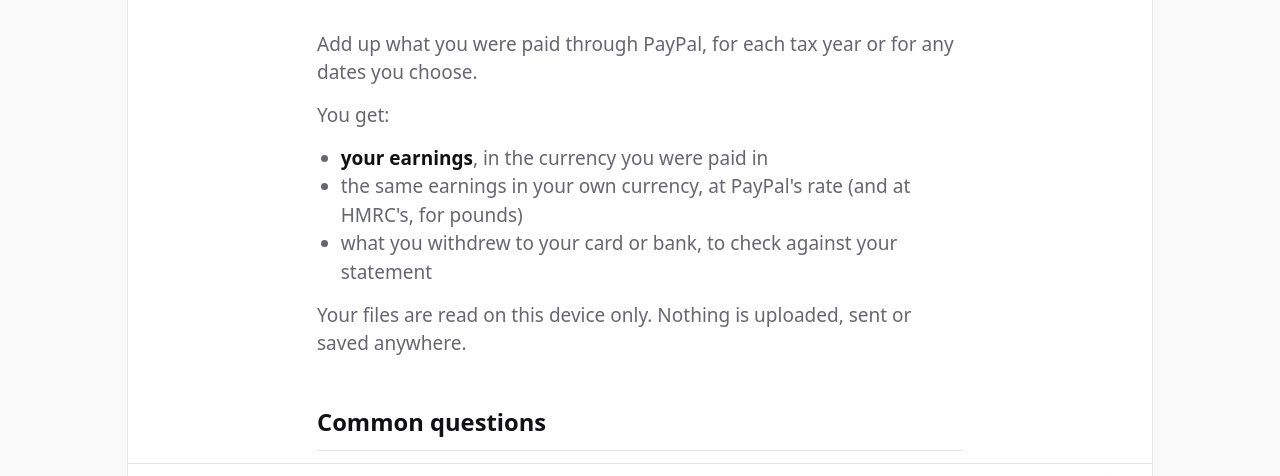
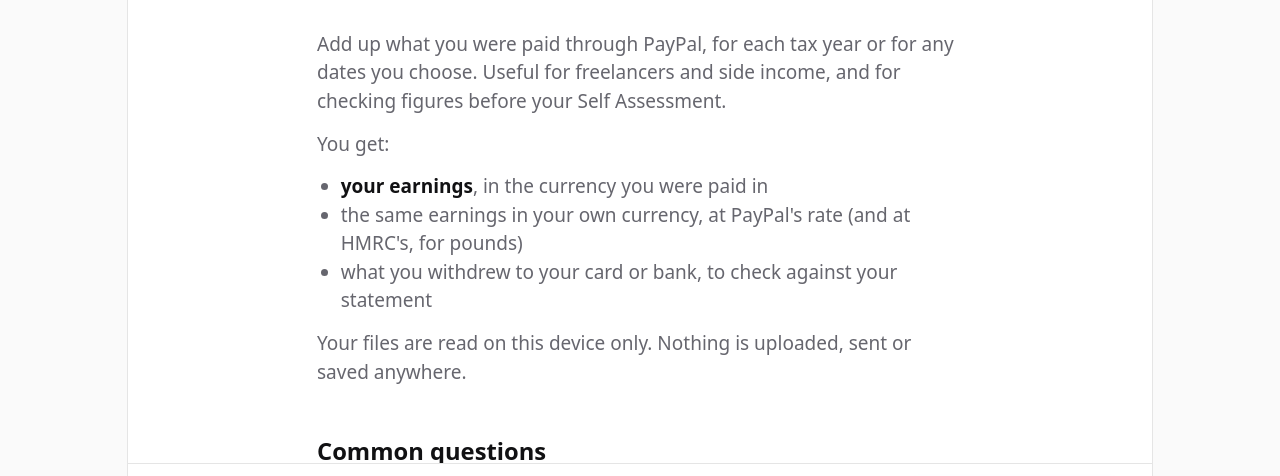
Before and after one commit to PSYEONE/paypal-income-calculator, a website built with Vite: page index.html in a window 1280 px wide. Shown: the part 166-642 px from the top of the page. Built offline with nearby package versions, Linux system fonts and the light colour scheme.

Commit message:
Add Self Assessment wording, two questions, and one-at-a-time answers
The meta description and welcome intro now mention Self Assessment, and
two new questions cover HMRC's £1,000 trading allowance (linking to
GOV.UK, in its own "may not" wording) and converting US dollars to pounds.
Opening a question now closes the one that was open.

Co-Authored-By: Claude Opus 5.5 <noreply@anthropic.com>

```diff
--- a/index.html
+++ b/index.html
@@ -3,7 +3,7 @@
   <head>
     <meta charset="UTF-8" />
     <meta name="viewport" content="width=device-width, initial-scale=1.0" />
-    <meta name="description" content="Add up PayPal earnings and withdrawals per tax year, calendar year or any dates you choose. Your files never leave your device." />
+    <meta name="description" content="Add up your PayPal income for your Self Assessment tax return. Earnings per UK tax year, converted to pounds at PayPal's and HMRC's rates. Free, and your files never leave your device." />
     <title>PayPal Income Calculator</title>
     <link rel="canonical" href="https://gigincome.app/" />
     <link rel="icon" href="/favicon.ico" sizes="32x32" />
--- a/src/ui/app.ts
+++ b/src/ui/app.ts
@@ -11,7 +11,7 @@ import type { ParsedFile, Txn } from '../core/types';
 import { settings } from '../settings';
 import { h } from './dom';
 import { GUIDE_INTRO, GUIDE_STEPS, GUIDE_TIPS } from './guide';
-import { QUESTIONS, QUESTIONS_TITLE, WELCOME, type Inline } from './welcome';
+import { QUESTION_GROUP, QUESTIONS, QUESTIONS_TITLE, WELCOME, type Inline } from './welcome';
 
 /** The pages of the wizard, in order. The welcome page is not a numbered step. */
 const STEPS = [
@@ -370,7 +370,7 @@ export function createApp(root: HTMLElement, today: string = todayIso()) {
           'section',
           { class: 'faq' },
           h('h2', null, QUESTIONS_TITLE),
-          QUESTIONS.map((x) => h('details', null, h('summary', null, x.q), h('p', null, inline(x.a)))),
+          QUESTIONS.map((x) => h('details', { name: QUESTION_GROUP }, h('summary', null, x.q), h('p', null, inline(x.a)))),
         ),
       );
       foot.replaceChildren(spacer(), button('Get started', () => goTo('guide'), true));
--- a/src/ui/welcome.ts
+++ b/src/ui/welcome.ts
@@ -19,7 +19,9 @@ const authority = settings.officialRates.name;
 
 export const WELCOME = {
   title: 'PayPal Income Calculator',
-  intro: 'Add up what you were paid through PayPal, for each tax year or for any dates you choose.',
+  intro:
+    'Add up what you were paid through PayPal, for each tax year or for any dates you choose. ' +
+    'Useful for freelancers and side income, and for checking figures before your Self Assessment.',
   youGet: [
     [{ strong: 'your earnings' }, ', in the currency you were paid in'],
     [`the same earnings in your own currency, at PayPal's rate (and at ${authority}'s, for pounds)`],
@@ -29,6 +31,9 @@ export const WELCOME = {
 };
 
 export const QUESTIONS_TITLE = 'Common questions';
+
+/** Shared by every question, so opening one closes whichever was open (no JavaScript needed). */
+export const QUESTION_GROUP = 'faq';
 
 export const QUESTIONS: Question[] = [
   {
@@ -55,6 +60,15 @@ export const QUESTIONS: Question[] = [
     ],
   },
   {
+    q: `Do I need to tell ${authority} about my PayPal income?`,
+    a: [
+      `It depends on your situation. ${authority} has a £1,000 trading allowance: if your total income from self-employment or side work is £1,000 or less in a tax year, before expenses, you may not need to tell ${authority} about it. ` +
+        "This calculator shows your earnings for each tax year so you can check. If you're over, or unsure, see ",
+      { text: `${authority}'s guidance on the trading allowance`, href: 'https://www.gov.uk/guidance/tax-free-allowances-on-property-and-trading-income' },
+      '.',
+    ],
+  },
+  {
     q: 'What is the UK tax year?',
     a: [
       'It runs from 6 April to 5 April the next year. The 2024-25 tax year, for example, is 6 April 2024 to 5 April 2025. ' +
@@ -66,6 +80,14 @@ export const QUESTIONS: Question[] = [
     a: [
       "If you were paid in another currency, there's more than one fair way to turn it into pounds. " +
         `One figure is the pounds PayPal actually gave you when it converted your money. The other values each payment at ${authority}'s official exchange rate for the month you were paid.`,
+    ],
+  },
+  {
+    q: 'How do I convert US dollars to pounds for my tax return?',
+    a: [
+      `Choose pounds under "Show in" on the results page. It's picked for you if you withdraw to a UK bank. ` +
+        `The calculator then shows your dollar earnings two ways: the pounds PayPal actually gave you, and their value at ${authority}'s exchange rate for each month you were paid. ` +
+        'Euros and other currencies work the same way.',
     ],
   },
   {
@@ -123,7 +145,7 @@ function inlineHtml(parts: Inline[]): string {
 /** The welcome page as an HTML string, for index.html. */
 export function welcomeHtml(): string {
   const items = WELCOME.youGet.map((li) => `<li>${inlineHtml(li)}</li>`).join('');
-  const questions = QUESTIONS.map((x) => `<details><summary>${escape(x.q)}</summary><p>${inlineHtml(x.a)}</p></details>`).join('');
+  const questions = QUESTIONS.map((x) => `<details name="${QUESTION_GROUP}"><summary>${escape(x.q)}</summary><p>${inlineHtml(x.a)}</p></details>`).join('');
   return (
     `<div class="wiz-body">` +
     `<div class="hero"><h1>${escape(WELCOME.title)}</h1><p>${escape(WELCOME.intro)}</p><p>You get:</p><ul>${items}</ul><p>${escape(WELCOME.privacy)}</p></div>` +
```
Also changed, not shown: tests/app.test.ts (+3 -1 lines).
